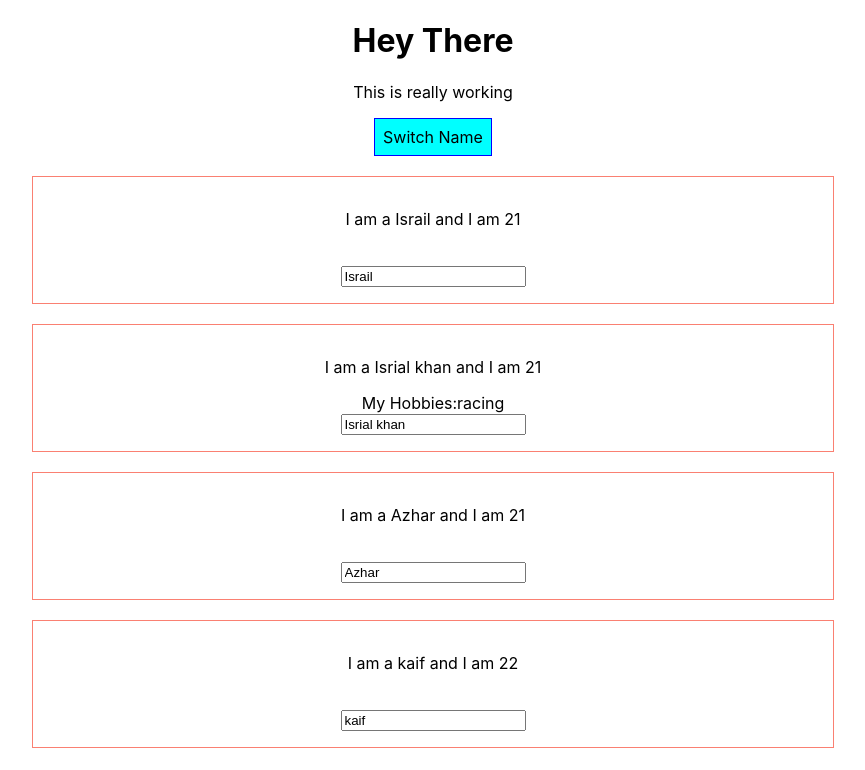
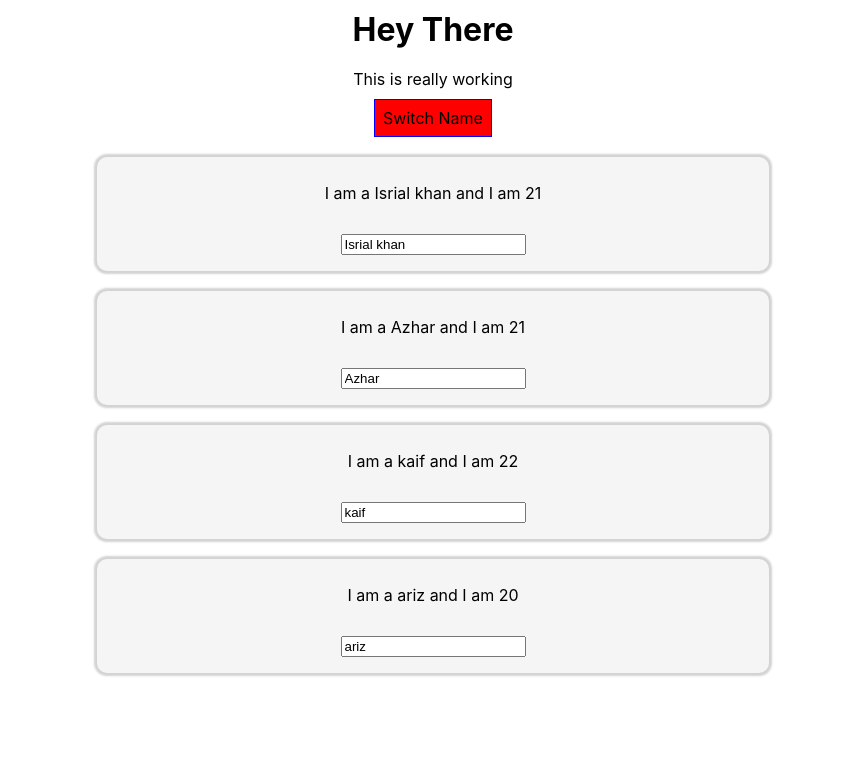
Before and after one commit to israilkhan01/First-React-App, a React (Create React App) app: page / in a window 1280 px wide. Both pictures are taken after a click on the button "Switch Name". Shown: the top 770 px of the page, without its empty margins (207-1072 px from the left). Built offline with nearby package versions, Linux system fonts and the light colour scheme.

Commit message:
List and conditionals

```diff
--- a/package.json
+++ b/package.json
@@ -6,9 +6,10 @@
     "@testing-library/jest-dom": "^4.2.4",
     "@testing-library/react": "^9.5.0",
     "@testing-library/user-event": "^7.2.1",
+    "radium": "^0.26.0",
     "react": "^16.13.1",
     "react-dom": "^16.13.1",
-    "react-scripts": "3.4.1"
+    "react-scripts": "^3.4.3"
   },
   "scripts": {
     "start": "react-scripts start",
--- a/src/App.css
+++ b/src/App.css
@@ -1,3 +1,14 @@
+h1,p,h2,h3,h4{
+  padding: 10px;
+  margin: 0;
+}
 .App {
   text-align: center;
+
 }
+.red{
+  color: red;
+}
+.bold{
+  font-weight: bold;
+}
--- a/src/App.js
+++ b/src/App.js
@@ -3,46 +3,46 @@ import React from 'react';
 import './App.css';
 import Person from './Person/Person'
 
-
 class App extends React.Component{
   state={
     persons:[
-            { name: 'Isrial khan' ,age:21},
-            { name: 'Azhar' ,age:21},
-            { name: 'kaif' ,age:22},
-            { name: 'ariz' ,age:20}
+            {id:'asdf1',  name: 'Isrial khan' ,age:21},
+            { id:'asdf2',   name: 'Azhar' ,age:21},
+            {id:'asdf3',    name: 'kaif' ,age:22},
+            {  id:'asdf5',  name: 'ariz' ,age:20}
         ],
     otherstate: 'some other value',
     showPersons:false,
   }
-  switchNameHandler =()=>{
-    console.log(this.persons[0].name);
-    // DON'T Do THis   personsState.persons[0].name='Aliya';
-    this.setState({
-      persons:[
-      { name: 'aliya khan' ,age:18},
-      { name: 'asma' ,age:21},
-      { name: 'kaif' ,age:22},
-      { name: 'ariz' ,age:20}
-    ]});
-  }
-  nameChangeHandler=(event)=>{
-    this.setState({
-    persons:[
-    { name: event.target.value ,age:18},
-    { name: 'Azhar' ,age:21},
-    { name: 'kaif' ,age:22},
-    { name: 'ariz' ,age:20}
-  ]});
+
+  nameChangeHandler=(event,id)=>{
+    const personIndex= this.state.persons.findIndex(p=>{
+      return p.id === id
+    });
+    const person = {
+      ...this.state.persons[personIndex]
+    }
+  //  const person = Object.assign({},this.state.persons[personIndex])
+   person.name=event.target.value;
+   const persons = [...this.state.persons];
+   persons[personIndex]=person;
+
+  this.setState({
+    persons:persons});
  }
   togglePersonsHandler=()=>{
            const doesshow = this.state.showPersons;
            this.setState({showPersons:!doesshow})
-          //  setPersonsState({ showPersons : !doesshow});
+ }
+ deletePersonHandler=(personIndex)=>{
+    let personss = this.state.persons;
+    personss.splice(personIndex,1)
+    this.setState({persons:personss})
+    console.log(personIndex)
  }
   render(){
     const style={
-      backgroundColor:'cyan',
+      backgroundColor:'lightgreen',
       font:'inherit',
       border:'1px solid blue',
       marginBottom:'20px',
@@ -53,27 +53,33 @@ class App extends React.Component{
     if(this.state.showPersons){
       persons = (
         <div>
-        <Person name="Israil" age="21" />
-        <Person
-         name={this.state.persons[0].name}
-         age={this.state.persons[0].age}
-         click={this.switchNameHandler}
-         changed={this.nameChangeHandler} >
-           My Hobbies:racing
-         </Person>
-         <Person name={this.state.persons[1].name}
-                 age={this.state.persons[1].age} />
-         <Person name={this.state.persons[2].name}
-             age={this.state.persons[2].age}/>
+           {this.state.persons.map((person,index)=>{
+            return <Person
+             click={()=>this.deletePersonHandler(index)}
+             name={person.name}
+             age={person.age}
+             key={person.id}
+             changed={(event)=>this.nameChangeHandler(event,person.id)}
+            />
+          })}
+
       </div>
-
-      )
+      );
+      style.backgroundColor='red'
+    }
+    // let classes=['red','bold'].join(' ');
+    const classes=[];
+    if(this.state.persons.length<=2){
+        classes.push('red');
+    }
+    if(this.state.persons.length<=1){
+      classes.push('bold');
     }
     return (
       <div className="App">
 
         <h1>Hey There</h1>
-        <p>This is really working</p>
+        <p className={classes.join(' ')}>This is really working</p>
 
         <button
          style={style} onClick={this.togglePersonsHandler}
--- a/src/Person/Person.css
+++ b/src/Person/Person.css
@@ -1,8 +1,12 @@
 .Person{
-    width: 60%;
+    width: 50%;
     margin: auto;
-    border: 1px solid salmon;
+    /* border: 1px solid salmon; */
     padding: 16px;
     margin-bottom: 20px;
+    border-radius: 10px;
+    /* color: white; */
+    background-color: whitesmoke;
+    box-shadow: 0px 0px 2px 3px lightgrey;
     text-align: center;
 }
--- a/src/index.css
+++ b/src/index.css
@@ -5,4 +5,8 @@ body {
     sans-serif;
   -webkit-font-smoothing: antialiased;
   -moz-osx-font-smoothing: grayscale;
+   margin: 0;
+   padding: 0;
+   /* background: lightcyan; */
+  box-sizing: border-box;
 }
```
Also changed, not shown: 1 other file (tests, documents, lock files or other folders).
